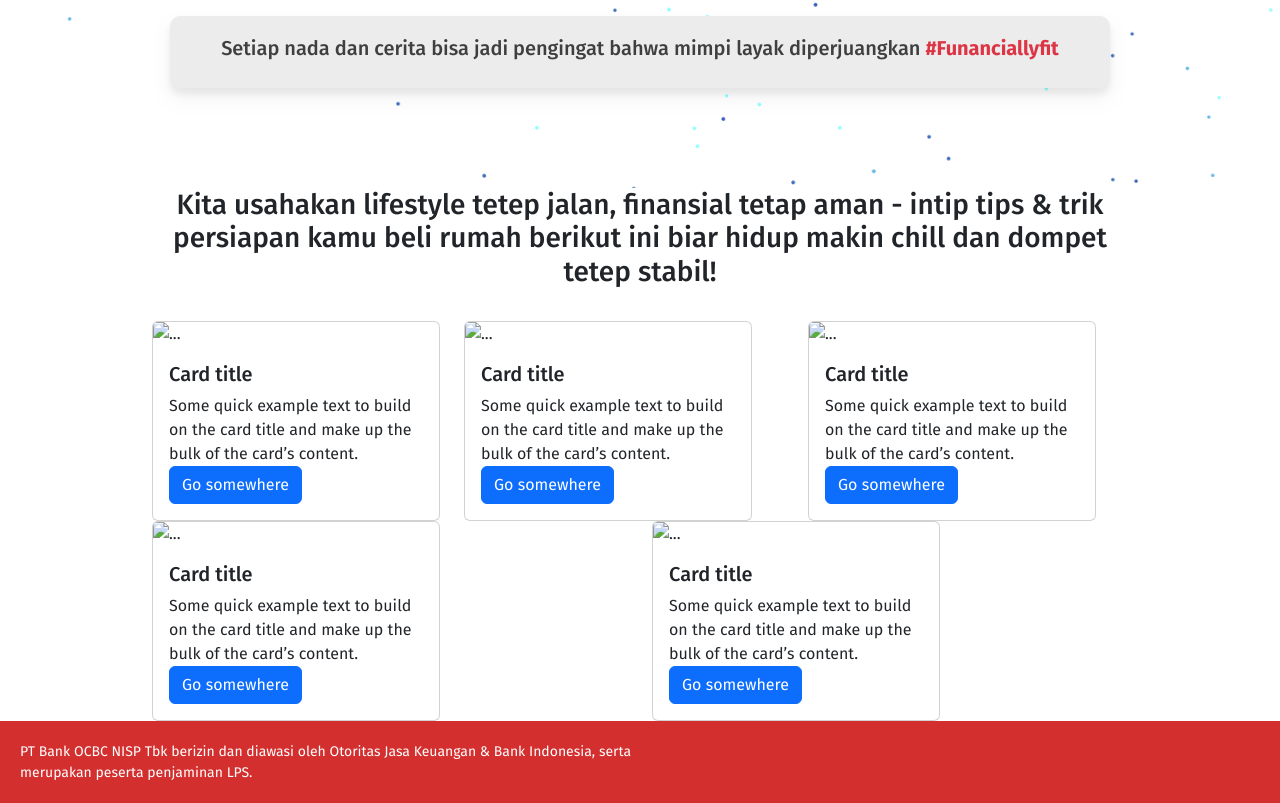
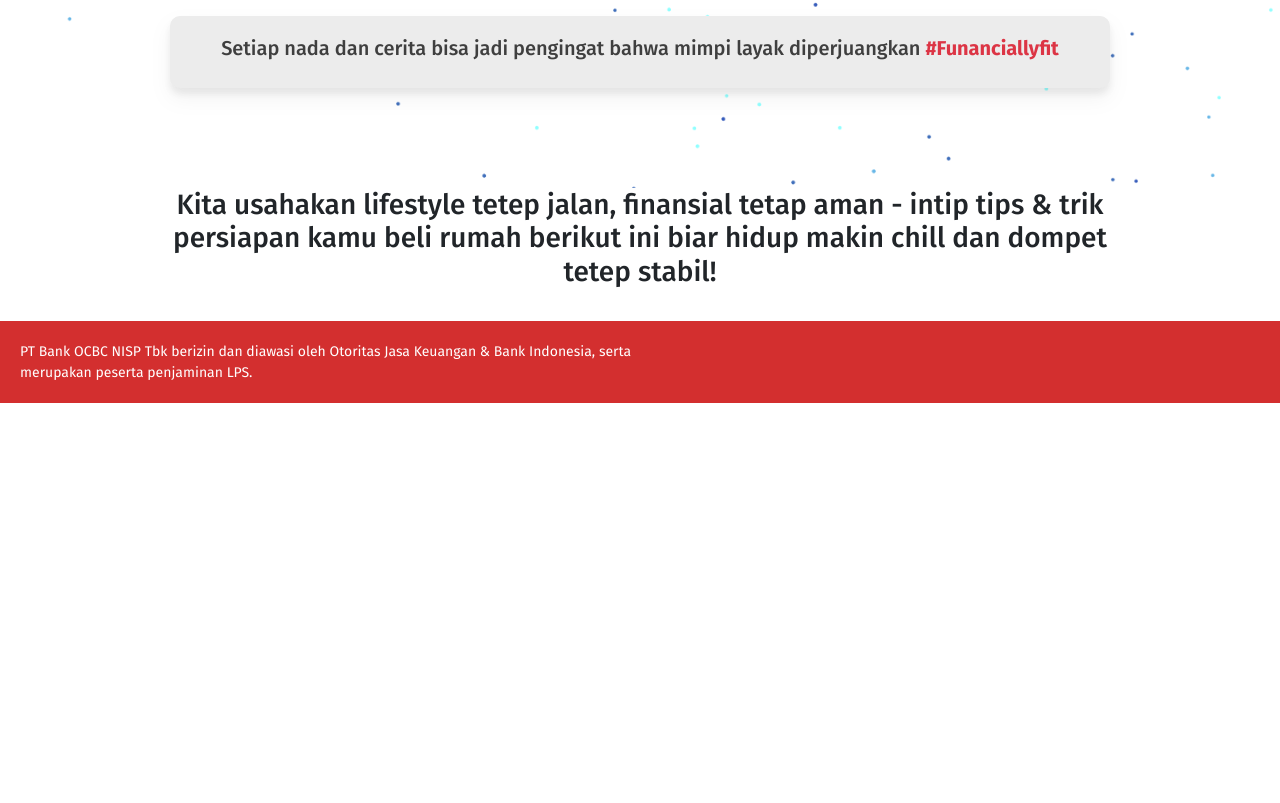
Before and after one commit to Brillyants/kpr-easy-start, a plain HTML site: page index.html in a window 1280 px wide. Shown: the part 1378-2181 px from the top of the page. After the commit the page ends 1861 px from the top, so only its background shows below. Drawn offline with nearby package versions, Linux system fonts and the light colour scheme.

Commit message:
Fix site footer bug

```diff
--- a/index.html
+++ b/index.html
@@ -20,8 +20,7 @@
   <meta name="twitter:description" content="--" />
   <meta name="twitter:image" content="assets\logo-ocbc.svg" />
   <link rel="stylesheet" href="https://cdnjs.cloudflare.com/ajax/libs/font-awesome/6.0.0-beta3/css/all.min.css" />
-    <link href="https://fonts.googleapis.com/css2?family=Fira+Sans:wght@400;500;700&amp;display=swap"
-        rel="stylesheet" />
+  <link href="https://fonts.googleapis.com/css2?family=Fira+Sans:wght@400;500;700&amp;display=swap" rel="stylesheet" />
   <link rel="icon" href="https://on-c2-cmshub-public.s3.ap-southeast-3.amazonaws.com/favicon_401d3307f9.ico" />
   <link href="https://cdn.jsdelivr.net/npm/bootstrap@5.3.3/dist/css/bootstrap.min.css" rel="stylesheet" />
   <link rel="stylesheet" href="./styles.css" />
@@ -60,8 +59,7 @@
           Laurens</span> untuk menyulut semangatmu wujudkan rumah Impian!</h2>
       </h2>
       <iframe src="https://www.youtube.com/embed/AaTAnOlbeOA" frameborder="0"
-                allow="accelerometer; autoplay; encrypted-media; gyroscope; picture-in-picture"
-                allowfullscreen></iframe>
+        allow="accelerometer; autoplay; encrypted-media; gyroscope; picture-in-picture" allowfullscreen></iframe>
       <div class="video-text-content">
         <h5>Setiap nada dan cerita bisa jadi pengingat bahwa mimpi layak diperjuangkan <span
             class="text-danger"><b>#Funanciallyfit</b></span></h5>
@@ -76,61 +74,6 @@
       </h3>
       <br>
       <div class="row">
-        <!-- <div class="col">
-            <img src="https://micms.mediaindonesia.com/storage/app/media/FOTO/Operator/12-Sal%20Pribadi.jpg" alt="" class="img-fluid">
-        </div> -->
-          <div class="col-auto">
-            <div class="card" style="width: 18rem;">
-              <img src="..." class="card-img-top" alt="...">
-              <div class="card-body">
-                <h5 class="card-title">Card title</h5>
-                <p class="card-text">Some quick example text to build on the card title and make up the bulk of the card’s content.</p>
-                <a href="#" class="btn btn-primary">Go somewhere</a>
-              </div>
-            </div>
-          </div>
-          <div class="col-sm">
-              <div class="card" style="width: 18rem;">
-                <img src="..." class="card-img-top" alt="...">
-                <div class="card-body">
-                  <h5 class="card-title">Card title</h5>
-                  <p class="card-text">Some quick example text to build on the card title and make up the bulk of the card’s content.</p>
-                  <a href="#" class="btn btn-primary">Go somewhere</a>
-                </div>
-              </div>
-          </div>
-              <div class="col-sm">
-                <div class="card" style="width: 18rem;">
-                  <img src="..." class="card-img-top" alt="...">
-                  <div class="card-body">
-                    <h5 class="card-title">Card title</h5>
-                    <p class="card-text">Some quick example text to build on the card title and make up the bulk of the card’s content.</p>
-                    <a href="#" class="btn btn-primary">Go somewhere</a>
-                  </div>
-                </div>
-               </div>
-                <div class="col-sm">
-                  <div class="card" style="width: 18rem;">
-                    <img src="..." class="card-img-top" alt="...">
-                    <div class="card-body">
-                      <h5 class="card-title">Card title</h5>
-                      <p class="card-text">Some quick example text to build on the card title and make up the bulk of the card’s content.</p>
-                      <a href="#" class="btn btn-primary">Go somewhere</a>
-                    </div>
-                  </div>
-                </div>
-                  <div class="col-sm">
-                    <div class="card" style="width: 18rem;">
-                      <img src="..." class="card-img-top" alt="...">
-                      <div class="card-body">
-                        <h5 class="card-title">Card title</h5>
-                        <p class="card-text">Some quick example text to build on the card title and make up the bulk of the card’s content.</p>
-                        <a href="#" class="btn btn-primary">Go somewhere</a>
-                      </div>
-                    </div>
-                  </div>
-              </div>
-          </div>
       </div>
     </div>
   </section>
@@ -148,8 +91,8 @@
   <section id="floating-cta">
     <div id="floating-cta-wrapper">
       <div id="container-floating-img-text">
-              <img src="./assets/ticket-icon.png"
-                  alt="Tiket Sal Priadi" id="floating-cta-img" class="responsive-floating-cta">
+        <img src="./assets/ticket-icon.png" alt="Tiket Sal Priadi" id="floating-cta-img"
+          class="responsive-floating-cta">
         <div class="floating-wrapper-text">
           <p id="floating-cta-text">
             Jangan lewatkan special performance dari Sal Priadi, Dapatkan tiketnya sekarang!
--- a/styles.css
+++ b/styles.css
@@ -44,14 +44,12 @@ button {
 
 .animated-red-text {
   display: inline-block;
-  background: #111 -webkit-linear-gradient(
-      120deg,
+  background: #111 -webkit-linear-gradient(120deg,
       transparent 40%,
       rgba(255, 255, 255) 45%,
       #ffffff 100%,
       rgba(255, 255, 255) 55%,
-      transparent 60%
-    ) no-repeat 0 0 / 30px 100%;
+      transparent 60%) no-repeat 0 0 / 30px 100%;
   background-clip: text;
   -webkit-background-clip: text;
   -webkit-text-fill-color: #ed1c24;
@@ -301,6 +299,7 @@ button {
 .site-footer-section {
   padding: 20px;
   background-color: #d32f2f;
+  margin-bottom: 80px;
 }
 
 .site-footer-grid {
```
Lines whose indentation alone changed are shown as unchanged.
